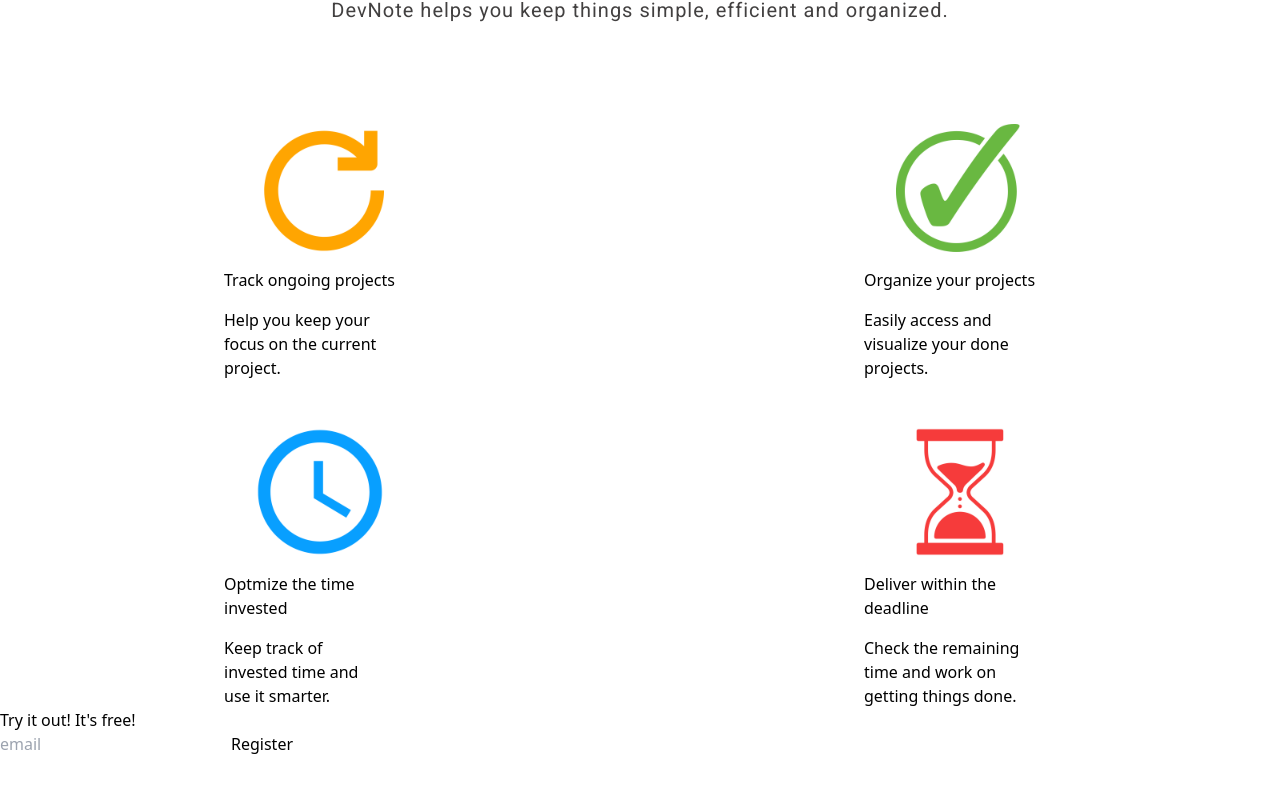
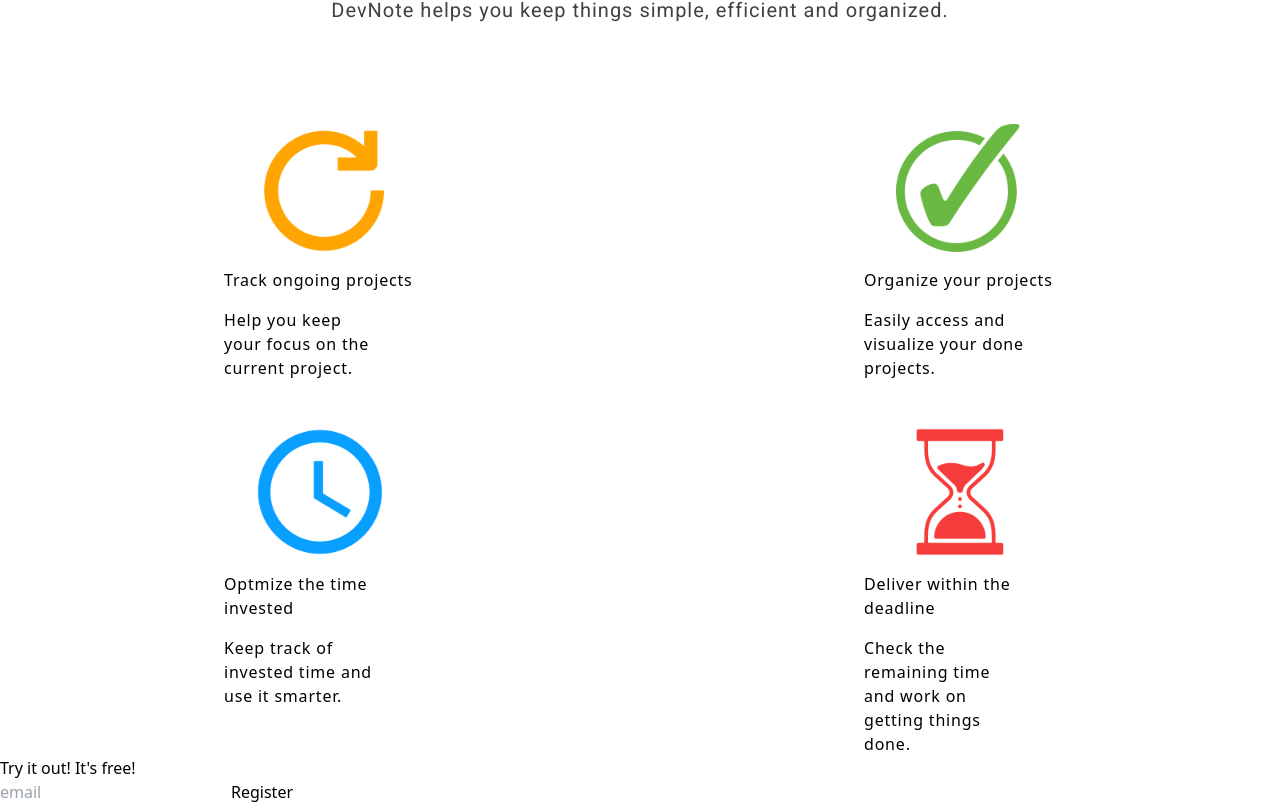
Before and after one commit to edukaki/devlist, a React (Create React App) app: page / in a window 1280 px wide. Shown: the part 756-1560 px from the top of the page. Before the commit the page ends 1512 px from the top, so only its background shows below. Built offline with nearby package versions, Linux system fonts and the light colour scheme; no server answers.

Commit message:
feat(home): add letter spacing on benefits text

```diff
--- a/src/pages/Home/index.jsx
+++ b/src/pages/Home/index.jsx
@@ -30,26 +30,26 @@
                 <div className="grid justify-items-center md:grid-cols-2 gap-y-8">
                     <div className="flex flex-col">
                         <img className="w-40 place-self-center" src={ongoingIcon} alt="ongoing projects"/>
-                        <h3 className="w-48 text-center pb-4 md:text-left">Track ongoing projects</h3>
-                        <p className="w-48 text-center md:text-left lg:w-40">Help you keep your focus on the current project.</p>
+                        <h3 className="w-48 text-center pb-4 tracking-wider md:text-left">Track ongoing projects</h3>
+                        <p className="w-48 text-center md:text-left tracking-wider lg:w-40">Help you keep your focus on the current project.</p>
                     </div>
 
                     <div className="flex flex-col">
                         <img className="w-40 place-self-center" src={doneIcon} alt="done projects"/>
-                        <h3 className="w-48 text-center pb-4 md:text-left">Organize your projects</h3>
-                        <p className="w-48 text-center md:text-left lg:w-40">Easily access and visualize your done projects.</p>
+                        <h3 className="w-48 text-center pb-4 tracking-wider md:text-left">Organize your projects</h3>
+                        <p className="w-48 text-center md:text-left tracking-wider lg:w-40">Easily access and visualize your done projects.</p>
                     </div>
 
                     <div className="flex flex-col">
                         <img className="w-40 place-self-center" src={totalTimeIcon} alt="total time invested"/>
-                        <h3 className="w-48 text-center pb-4 md:text-left">Optmize the time invested</h3>
-                        <p className="w-48 text-center md:text-left lg:w-40">Keep track of invested time and use it smarter.</p>
+                        <h3 className="w-48 text-center pb-4 tracking-wider md:text-left">Optmize the time invested</h3>
+                        <p className="w-48 text-center md:text-left tracking-wider lg:w-40">Keep track of invested time and use it smarter.</p>
                     </div>
 
                     <div className="flex flex-col">
                         <img className="w-40 place-self-center" src={remainingTimeIcon} alt="remaining time"/>
-                        <h3 className="w-48 text-center pb-4 md:text-left">Deliver within the deadline</h3>
-                        <p className="w-48 text-center md:text-left lg:w-40">Check the remaining time and work on getting things done.</p>
+                        <h3 className="w-48 text-center pb-4 tracking-wider md:text-left">Deliver within the deadline</h3>
+                        <p className="w-48 text-center md:text-left tracking-wider lg:w-40">Check the remaining time and work on getting things done.</p>
                     </div>
                 </div>
             </section>
```
